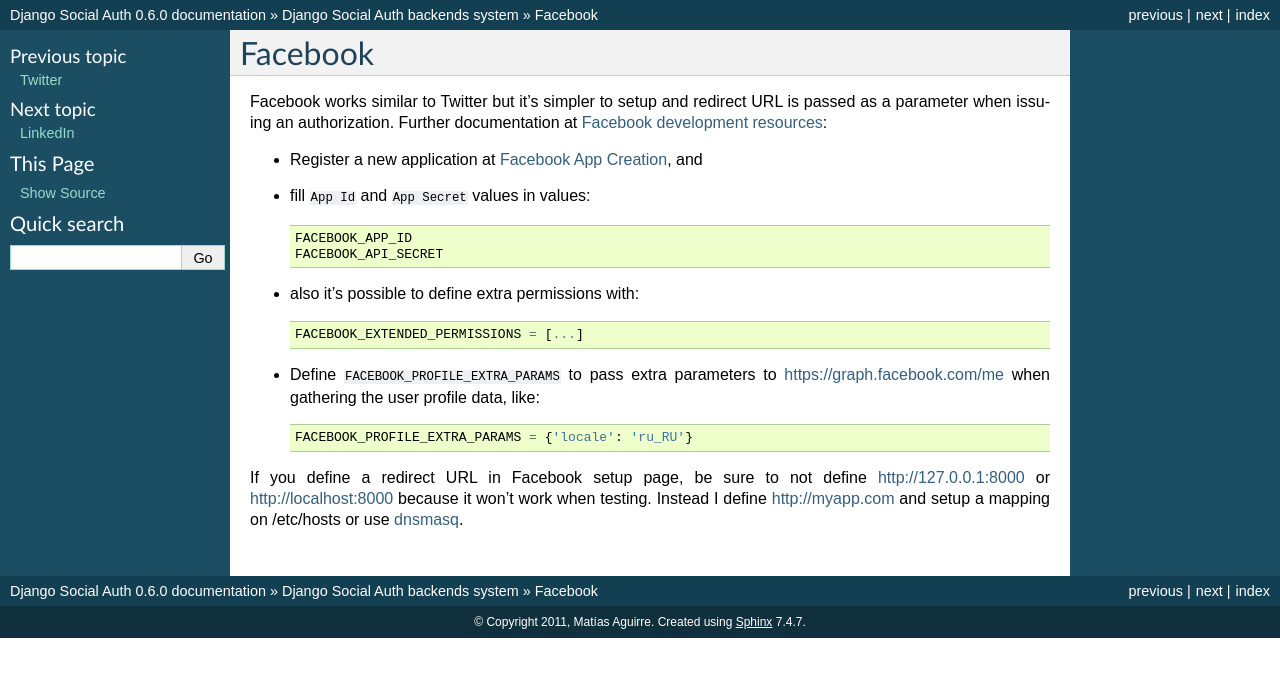
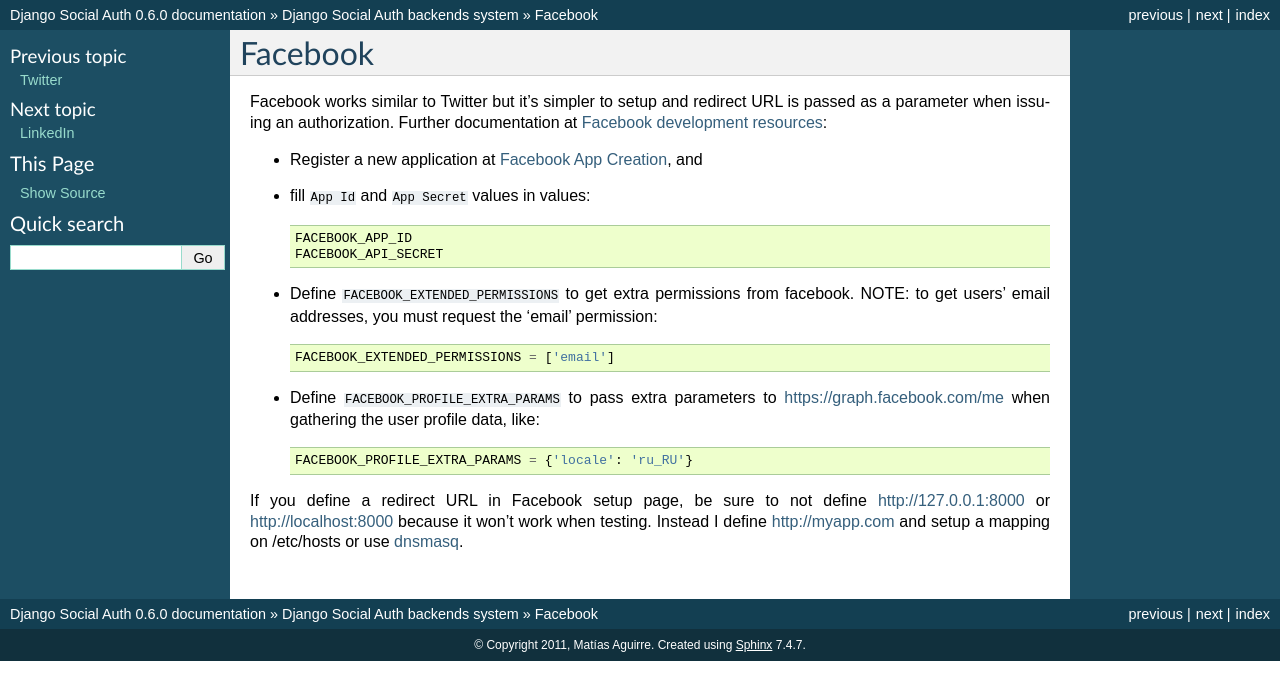
Before and after one commit to omab/django-social-auth, a Sphinx documentation site: the page built from doc/backends/facebook.rst, in a window 1280 px wide. Shown: the top 700 px of the page. Built offline with Sphinx 7.4.7, drawn with Linux system fonts in a browser that asks for light colours.

Commit message:
added doc patch for facebook to file in /doc/ as well

```diff
--- a/doc/backends/facebook.rst
+++ b/doc/backends/facebook.rst
@@ -12,9 +12,10 @@
       FACEBOOK_APP_ID
       FACEBOOK_API_SECRET
 
-- also it's possible to define extra permissions with::
+- Define ``FACEBOOK_EXTENDED_PERMISSIONS`` to get extra permissions from facebook.
+  NOTE: to get users' email addresses, you must request the 'email' permission::
 
-     FACEBOOK_EXTENDED_PERMISSIONS = [...]
+     FACEBOOK_EXTENDED_PERMISSIONS = ['email']
 
 - Define ``FACEBOOK_PROFILE_EXTRA_PARAMS`` to pass extra parameters to
   https://graph.facebook.com/me when gathering the user profile data, like::
```
